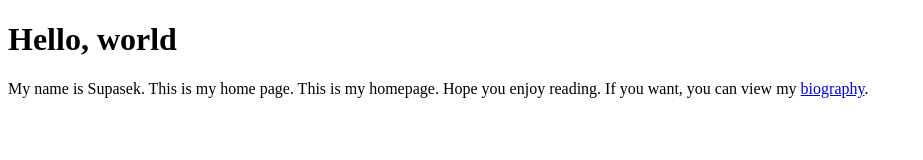
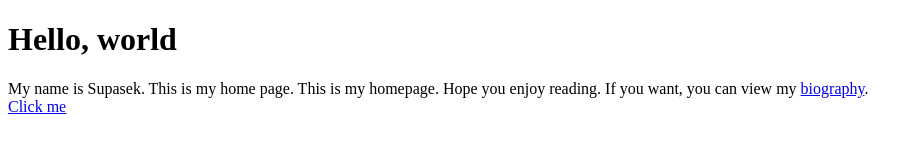
Before and after one commit to MixSupasek/223-homepage, a plain HTML site: page index.html in a window 1280 px wide. Shown: the whole page, without its empty margins (0-923 px from the left). Drawn offline with Linux system fonts and the light colour scheme.

Commit message:
Update Index + Click me free page

```diff
--- a/index.html
+++ b/index.html
@@ -7,6 +7,8 @@
         This is my homepage.
         Hope you enjoy reading.
         If you want, you can view my <a href="bio.html">biography</a>.
+        <br>
+        <a href="VisitMe.html">Click me</a>
     </p>
 </body>
 </html>
```
